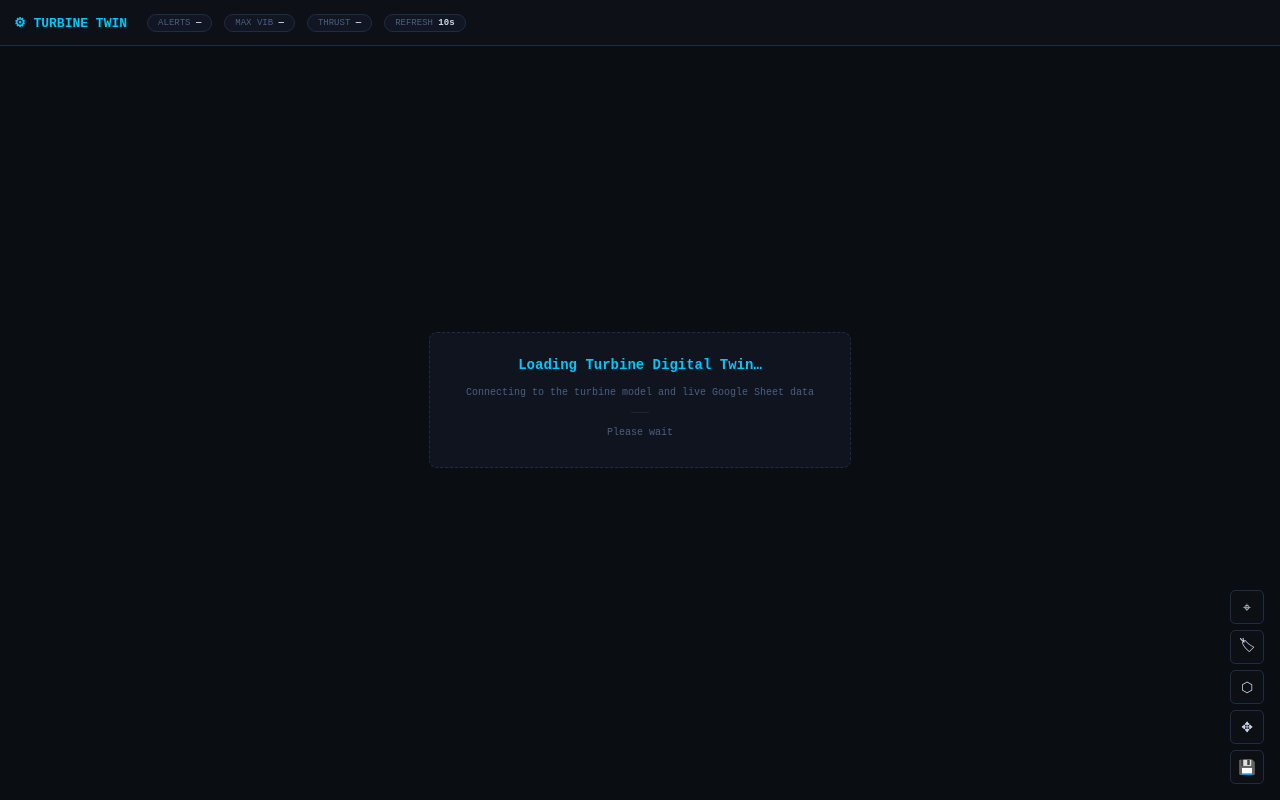
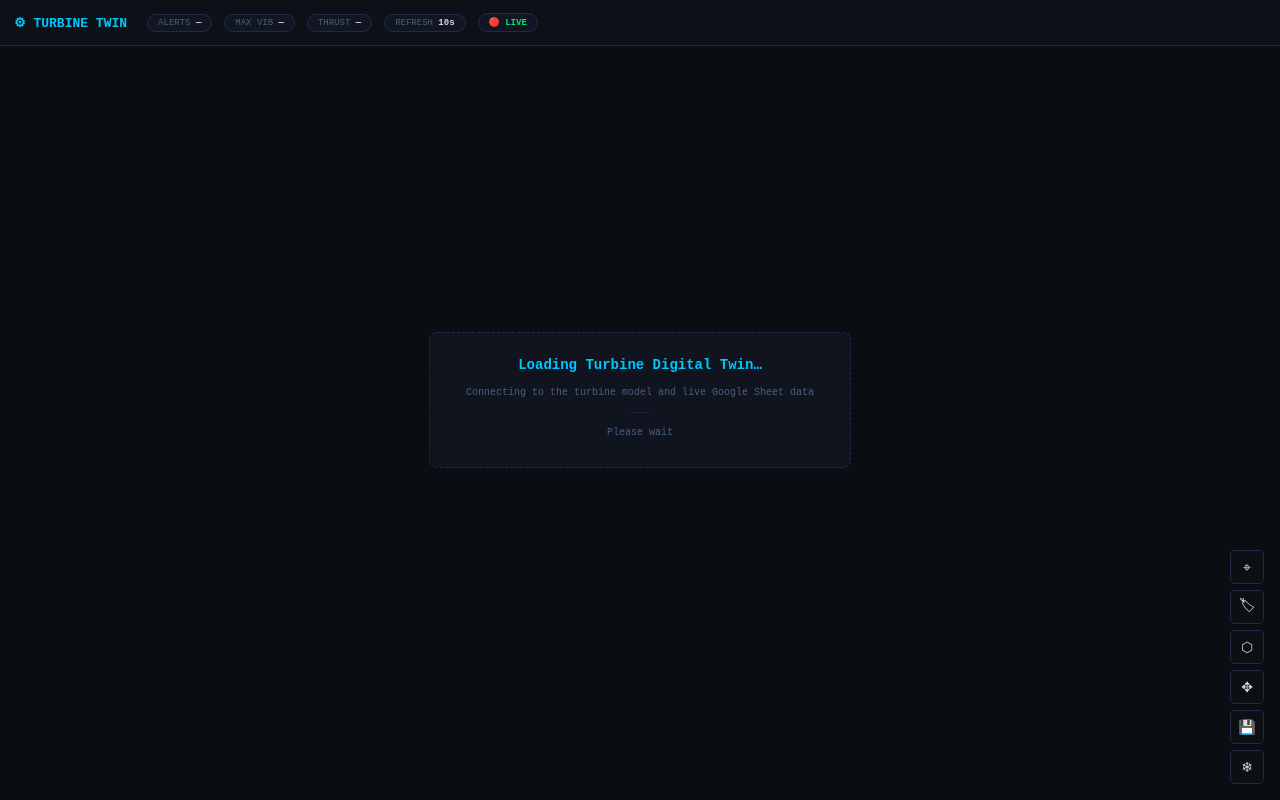
Before and after one commit to aryan12321/DT, a plain HTML site: page index.html in a window 1280 px wide. Drawn offline with Linux system fonts and the light colour scheme.

Commit message:
Add files via upload

```diff
--- a/index.html
+++ b/index.html
@@ -521,6 +521,10 @@ body.editmode #editBanner {
     <b id="hR">10s</b>
   </div>
 
+  <div class="pill" id="hFreeze">
+    🔴 <b class="ok">LIVE</b>
+  </div>
+
 </div>
 
 
@@ -653,6 +657,14 @@ body.editmode #editBanner {
     💾
   </button>
 
+  <button
+    class="cb"
+    id="bFreeze"
+    title="Freeze / unfreeze data snapshot"
+  >
+    ❄
+  </button>
+
 </div>
 
 
```
